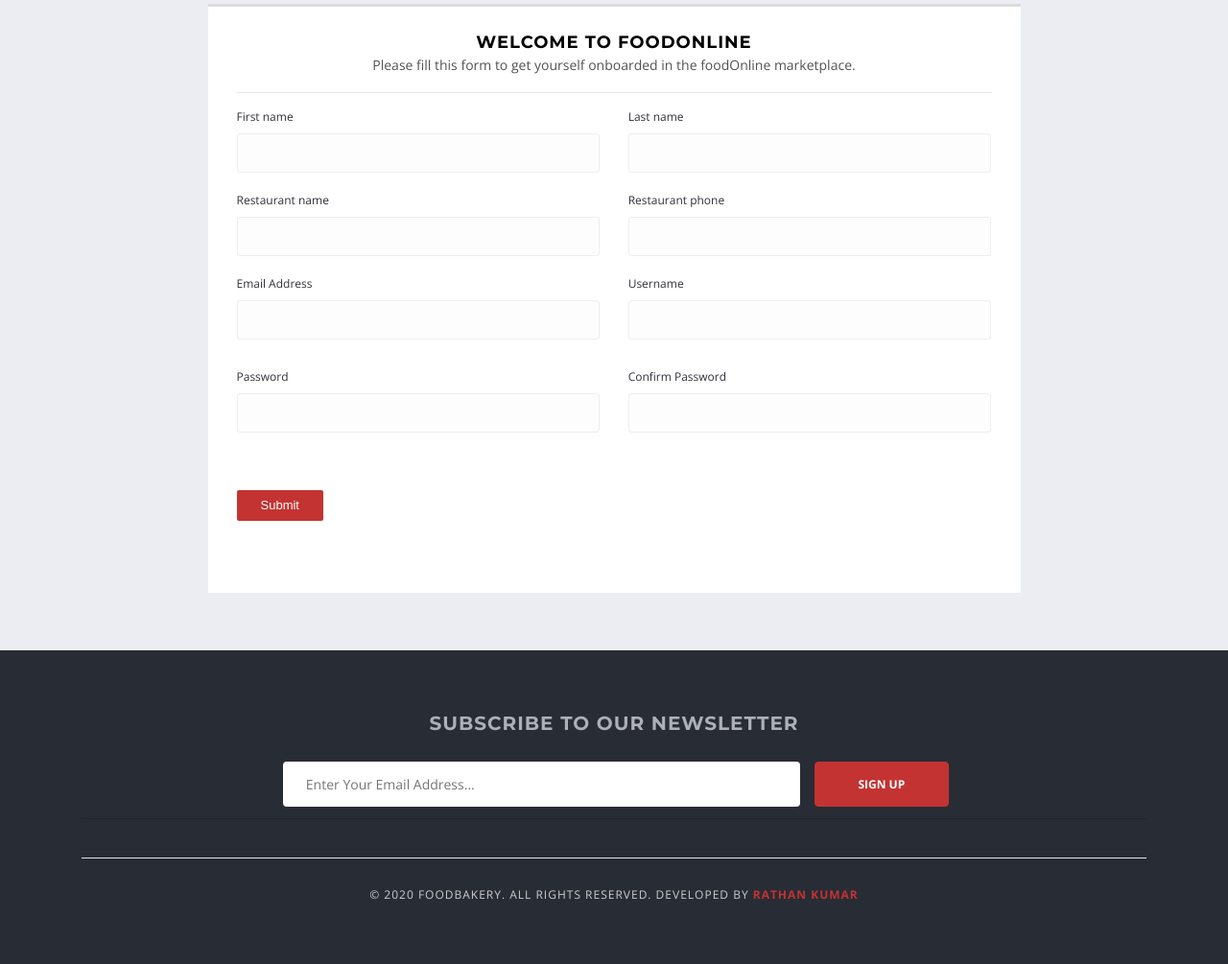
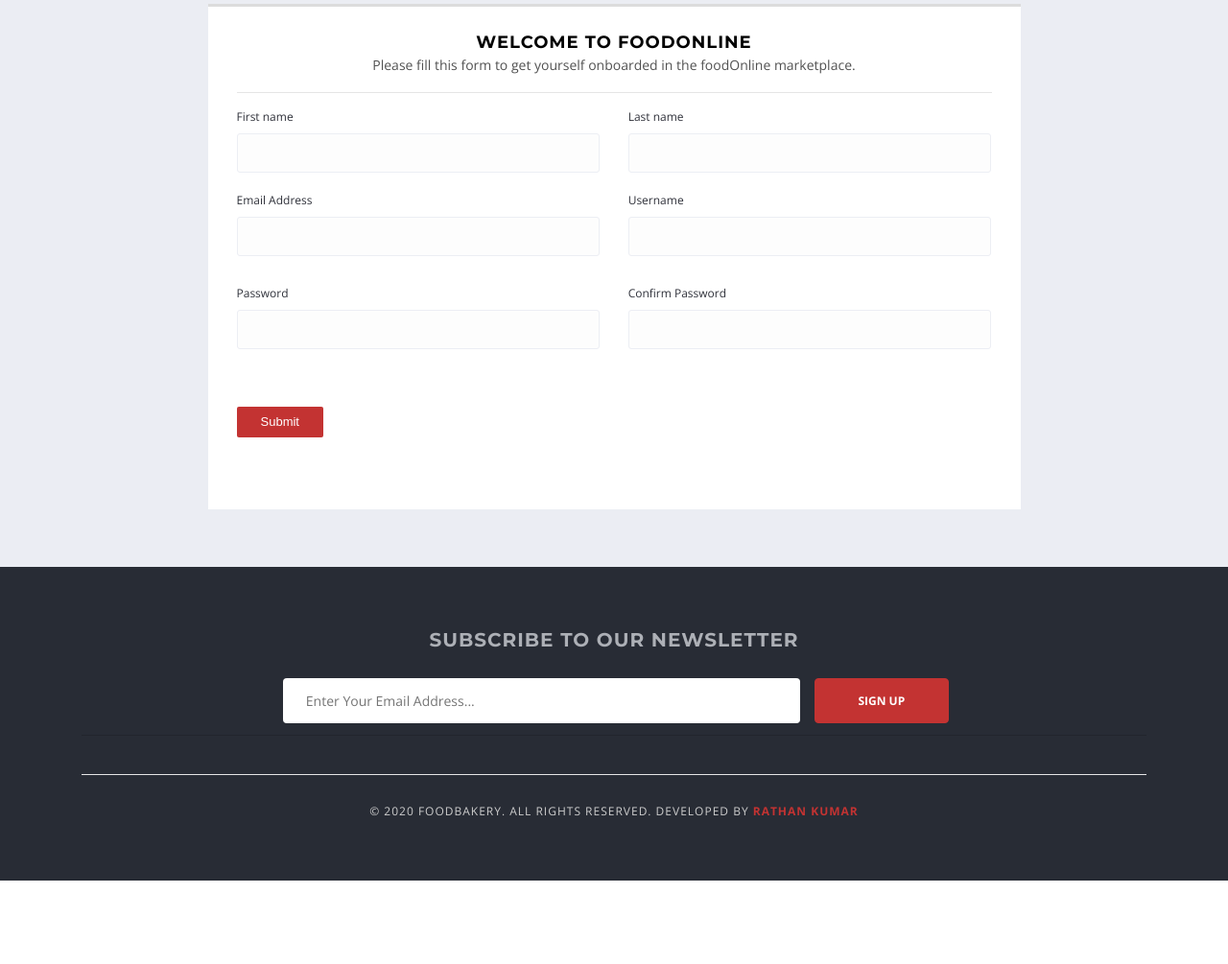
Before and after one commit to tongvinh/foodOnline, a Django app: template templates/accounts/registerUser.html in a window 1280 px wide. Shown: the part 144-1149 px from the top of the page at 96% size. After the commit the page ends 1062 px from the top, so only its background shows below. Run offline with Django 5.2, Linux system fonts and the light colour scheme; the template is opened without the code that fills it, so the values that code supplies are empty, except form fields; tables that the repository leaves empty hold one stand-in row (values such as "Sample post"); form fields are guessed from the names that the template uses; some libraries are stand-ins or nearby versions; some web fonts are replaced.

Commit message:
Submit Register Form and Validator form and non form

```diff
--- a/templates/accounts/registerUser.html
+++ b/templates/accounts/registerUser.html
@@ -12,7 +12,8 @@
                             <p class="text-center">Please fill this form to get yourself onboarded in the foodOnline marketplace.</p>
                             <hr>
                             <div id="restaurant-sets-holder">
-                                <form class="form-fields-set foodbakery-dev-restaurant-form" method="post" action="register-select-package.html">
+                                <form  class="form-fields-set foodbakery-dev-restaurant-form" method="post" action={% url "registerUser" %}>
+                                    {% csrf_token %}
                                     <ul class="register-add-restaurant-tab-container restaurant-information-tab-container">
                                         <li>
                                             <div class="row">
@@ -22,32 +23,27 @@
                                                             <li>
                                                                 <div class="col-lg-6 col-md-6 col-sm-6 col-xs-12">
                                                                     <div class="field-holder">
-                                                                        <label>First name</label><input type="text" class="foodbakery-dev-req-field" id="foodbakery_restaurant_title_59054637" name="foodbakery_restaurant_title">
+                                                                        <label>First name</label>
+                                                                        {{form.first_name}}
                                                                     </div>
                                                                 </div>
                                                                 <div class="col-lg-6 col-md-6 col-sm-6 col-xs-12">
                                                                     <div class="field-holder">
-                                                                        <label>Last name</label><input type="text" id="foodbakery_restaurant_phone_59054637" name="foodbakery_restaurant_contact_phone">
+                                                                        <label>Last name</label>
+                                                                        {{form.last_name}}
+                                                                    </div>
+                                                                </div>
+
+                                                                <div class="col-lg-6 col-md-6 col-sm-6 col-xs-12">
+                                                                    <div class="field-holder">
+                                                                        <label>Email Address</label>
+                                                                        {{form.email}}
                                                                     </div>
                                                                 </div>
                                                                 <div class="col-lg-6 col-md-6 col-sm-6 col-xs-12">
                                                                     <div class="field-holder">
-                                                                        <label>Restaurant name </label><input type="text" class="foodbakery-dev-req-field" id="foodbakery_restaurant_title_59054637" name="foodbakery_restaurant_title">
-                                                                    </div>
-                                                                </div>
-                                                                <div class="col-lg-6 col-md-6 col-sm-6 col-xs-12">
-                                                                    <div class="field-holder">
-                                                                        <label>Restaurant phone</label><input type="text" id="foodbakery_restaurant_phone_59054637" name="foodbakery_restaurant_contact_phone">
-                                                                    </div>
-                                                                </div>
-                                                                <div class="col-lg-6 col-md-6 col-sm-6 col-xs-12">
-                                                                    <div class="field-holder">
-                                                                        <label>Email Address</label><input type="text" id="foodbakery_restaurant_contact_email_59054637" name="foodbakery_restaurant_contact_email">
-                                                                    </div>
-                                                                </div>
-                                                                <div class="col-lg-6 col-md-6 col-sm-6 col-xs-12">
-                                                                    <div class="field-holder">
-                                                                        <label>Username</label><input type="text" id="foodbakery_restaurant_contact_email_59054637" name="foodbakery_restaurant_contact_email">
+                                                                        <label>Username</label>
+                                                                        {{form.username}}
                                                                     </div>
                                                                 </div>
                                                             </li>
@@ -56,13 +52,13 @@
                                                                 <div class="col-lg-6 col-md-6 col-sm-12 col-xs-12">
                                                                     <div class="field-holder">
                                                                         <label>Password</label>
-                                                                        <input type="password" name="foodbakery_restaurant_username" class="foodbakery-dev-username foodbakery-dev-req-field">
+                                                                        {{form.password}}
                                                                     </div>
                                                                 </div>
                                                                 <div class="col-lg-6 col-md-6 col-sm-12 col-xs-12">
                                                                     <div class="field-holder">
                                                                         <label>Confirm Password</label>
-                                                                        <input type="password" name="foodbakery_restaurant_user_email" class="foodbakery-dev-user-email foodbakery-dev-req-field">
+                                                                        {{form.confirm_password}}
                                                                     </div>
                                                                 </div>
                                                             </li>
@@ -72,6 +68,17 @@
                                             </div>
                                         </li>
                                         <li>
+                                            <ul class="errorlist">
+                                                {% for field in form %}
+                                                    {% if field.errors %}
+                                                        {% for error in field.errors %}
+                                                            <li style="color: red;">{{error}}</li>
+                                                        {% endfor %}
+                                                    {% endif %}
+                                                {% endfor %}
+
+                                                <li style="color: red;">{{form.non_field_errors}}</li>
+                                            </ul>
                                             <div class="row">
                                                 <div class="col-lg-12 col-md-12 col-sm-12 col-xs-12">
                                                     <div class="field-holder">
```
Also changed, not shown: account/forms.py (added, +18 -0 lines), account/signals.py (+3 -4 lines), account/views.py (+32 -2 lines).
